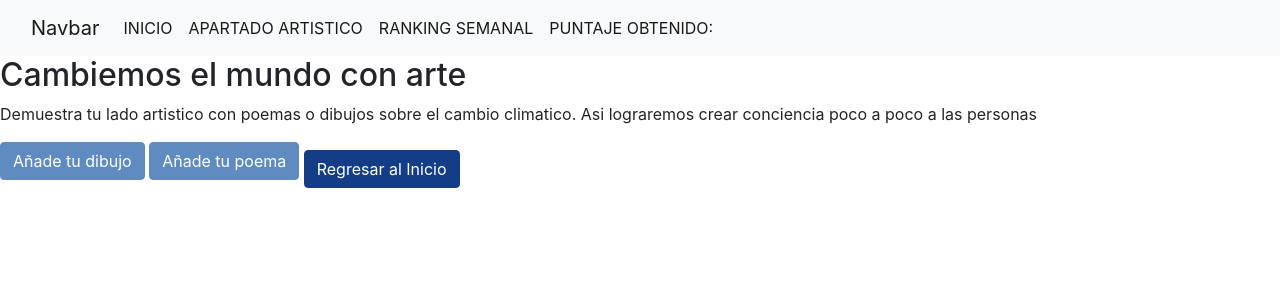
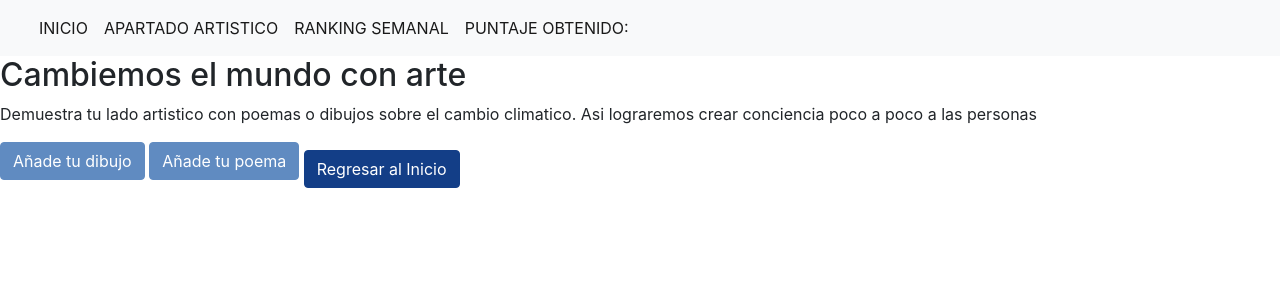
Before and after one commit to lfcepe/Challenge, a Django app: template challenge/retoshuellascarbono/templates/arte.html in a window 1280 px wide. Shown: the top 300 px of the page. Run offline with Django 4.2, Linux system fonts and the light colour scheme; the template is opened without the code that fills it, so the values that code supplies are empty; some libraries are stand-ins or nearby versions.

Commit message:
modificacions base

```diff
--- a/challenge/retoshuellascarbono/templates/base.html
+++ b/challenge/retoshuellascarbono/templates/base.html
@@ -11,7 +11,7 @@
     <body>
         <nav class="navbar navbar-expand-lg navbar-light bg-light">
             <div class="container-fluid">
-              <a class="navbar-brand" href="#">Navbar</a>
+            <img src="">
               <button class="navbar-toggler" type="button" data-bs-toggle="collapse" data-bs-target="#navbarNav" aria-controls="navbarNav" aria-expanded="false" aria-label="Toggle navigation">
                 <span class="navbar-toggler-icon"></span>
               </button>
```
